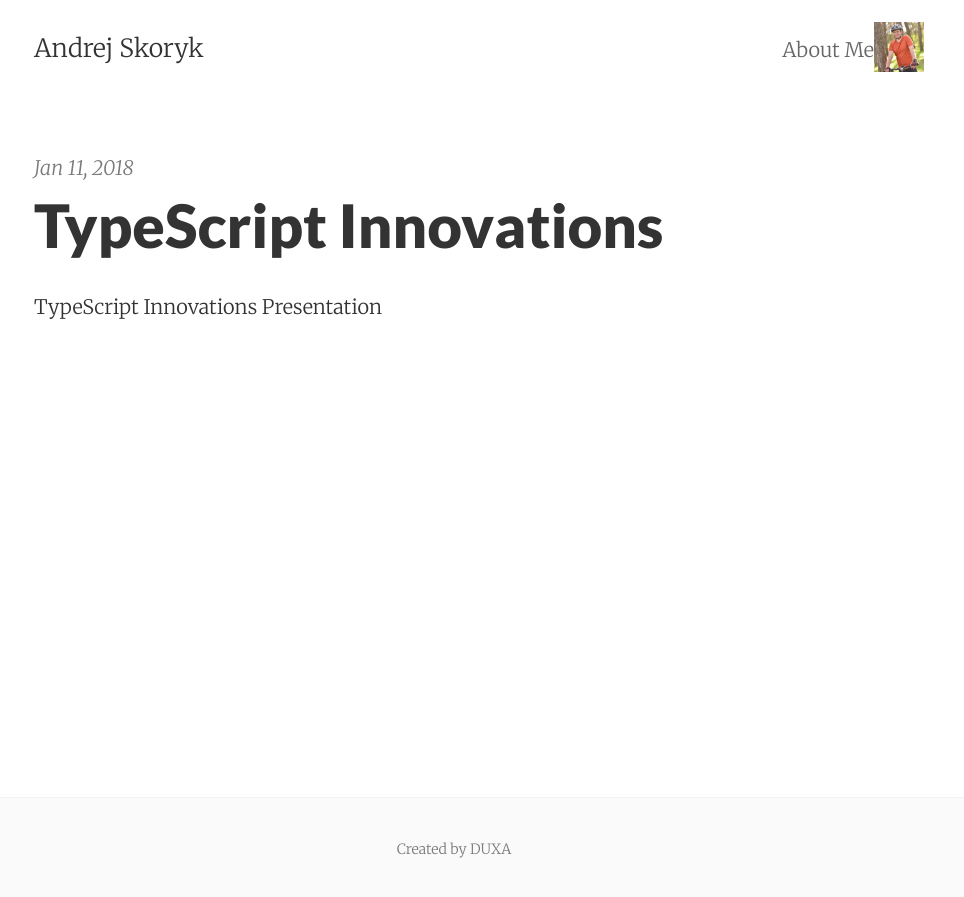
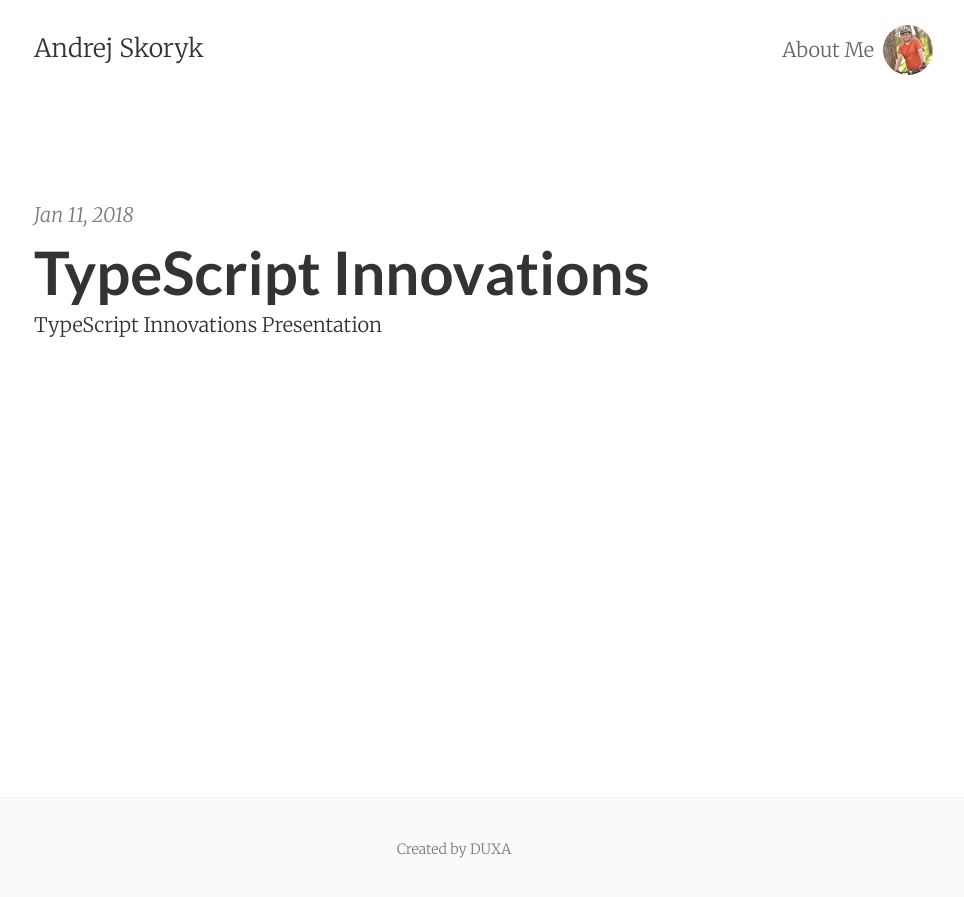
Before and after one commit to duxa/duxa.github.io, a Jekyll site: the page built from index.html, in a window 1280 px wide. Shown: the top 897 px of the page, without its empty margins (186-1150 px from the left). Built offline with Jekyll 4.4.1, drawn with Linux system fonts in a browser that asks for light colours; the list of posts is cut into pages by our own code.

Commit message:
add avatar

```diff
--- a/_config.yml
+++ b/_config.yml
@@ -3,7 +3,7 @@
 email:       duxa321@gmail.com
 author:       Andrej Skoryk
 description: "Preparation for the interview"
-baseurl:     "https://duxa.github.io"
+baseurl:     ""
 url:         "https://duxa.github.io"
 date_format: "%b %-d, %Y"
 
--- a/_includes/head.html
+++ b/_includes/head.html
@@ -23,7 +23,9 @@
     <link rel="alternate" type="application/rss+xml" title="RSS Feed for {{ site.title }}" href="{{ "/feed.xml" | prepend: site.baseurl }}" />
 
     <!-- Custom CSS -->
+    <link rel="stylesheet" href="{{ "/css/semantic.min.css" | prepend: site.baseurl }}?{{ site.time | date: "%Y%m%d%H%M" }}" type="text/css">
     <link rel="stylesheet" href="{{ "/css/pixyll.css" | prepend: site.baseurl }}?{{ site.time | date: "%Y%m%d%H%M" }}" type="text/css">
+
 
     <!-- Fonts -->
     {% if site.extended_fonts %}
--- a/_includes/navigation.html
+++ b/_includes/navigation.html
@@ -1,7 +1,7 @@
 {% for page in site.pages %}
     {% if page.tags contains "about" %}
 
-        <a href="{{ page.url }}" style="position:relative;">{{ page.title }}<img src="/images/avatar.jpg" style="position: absolute; top: -15px; height: 50px; width: 50px;" alt="avatar"/></a>
+        <a href="{{ page.url }}" style="position:relative;">{{ page.title }}<img class="circular image ui about-me-avatar" src="/images/avatar.jpg"  alt="avatar"/></a>
     {% endif %}
 {% endfor %}
 {% for page in site.pages %}
--- /dev/null
+++ b/_sass/_main.scss
@@ -0,0 +1,8 @@
+.about-me-avatar{
+    position: absolute;
+    left: 110%;
+    width: 50px;
+    height: 50px;
+    top: -40px;
+
+}
--- a/css/pixyll.scss
+++ b/css/pixyll.scss
@@ -33,3 +33,4 @@
 @import 'gists';
 @import 'measure';
 @import 'pagination';
+@import 'main';
```
